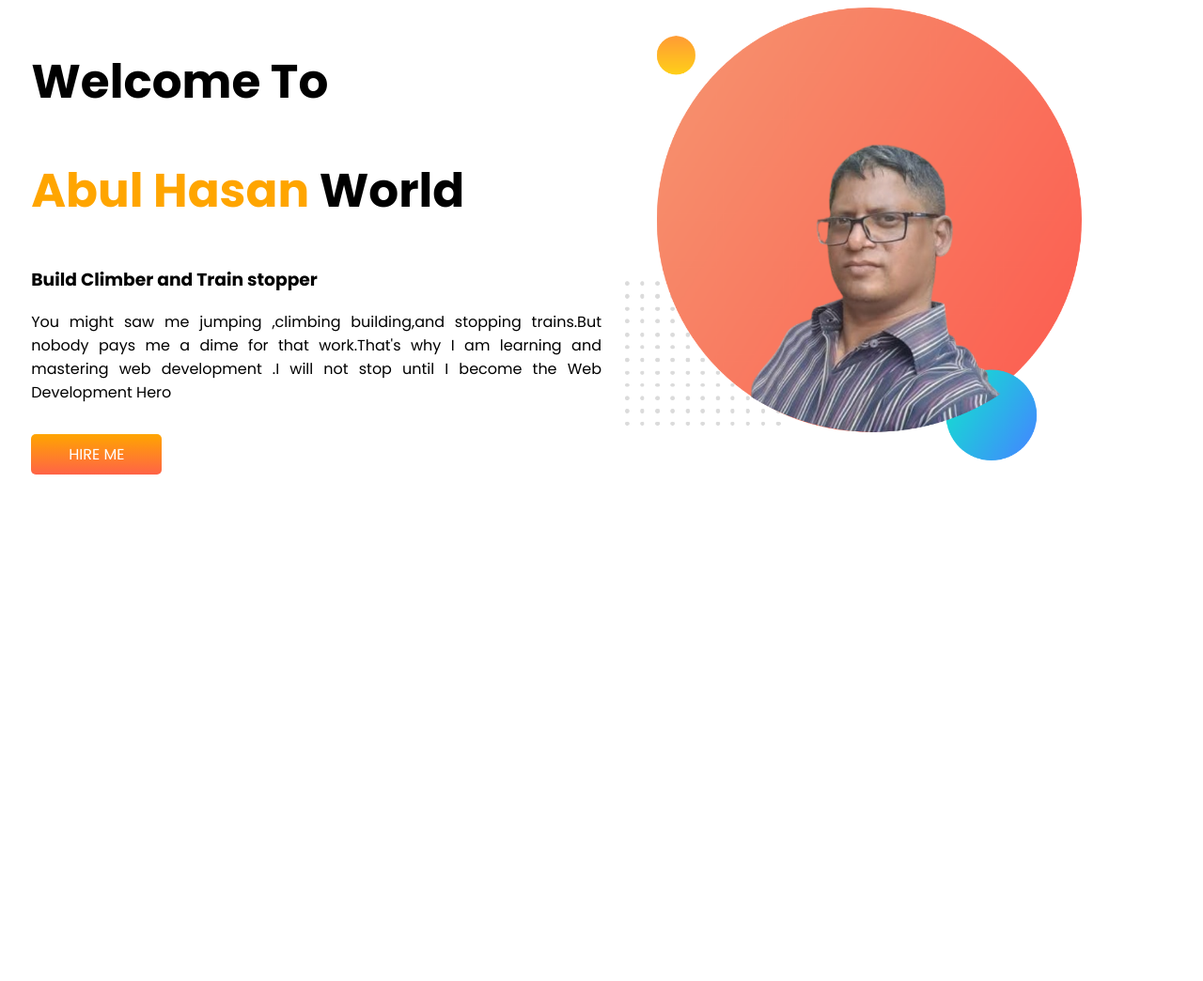
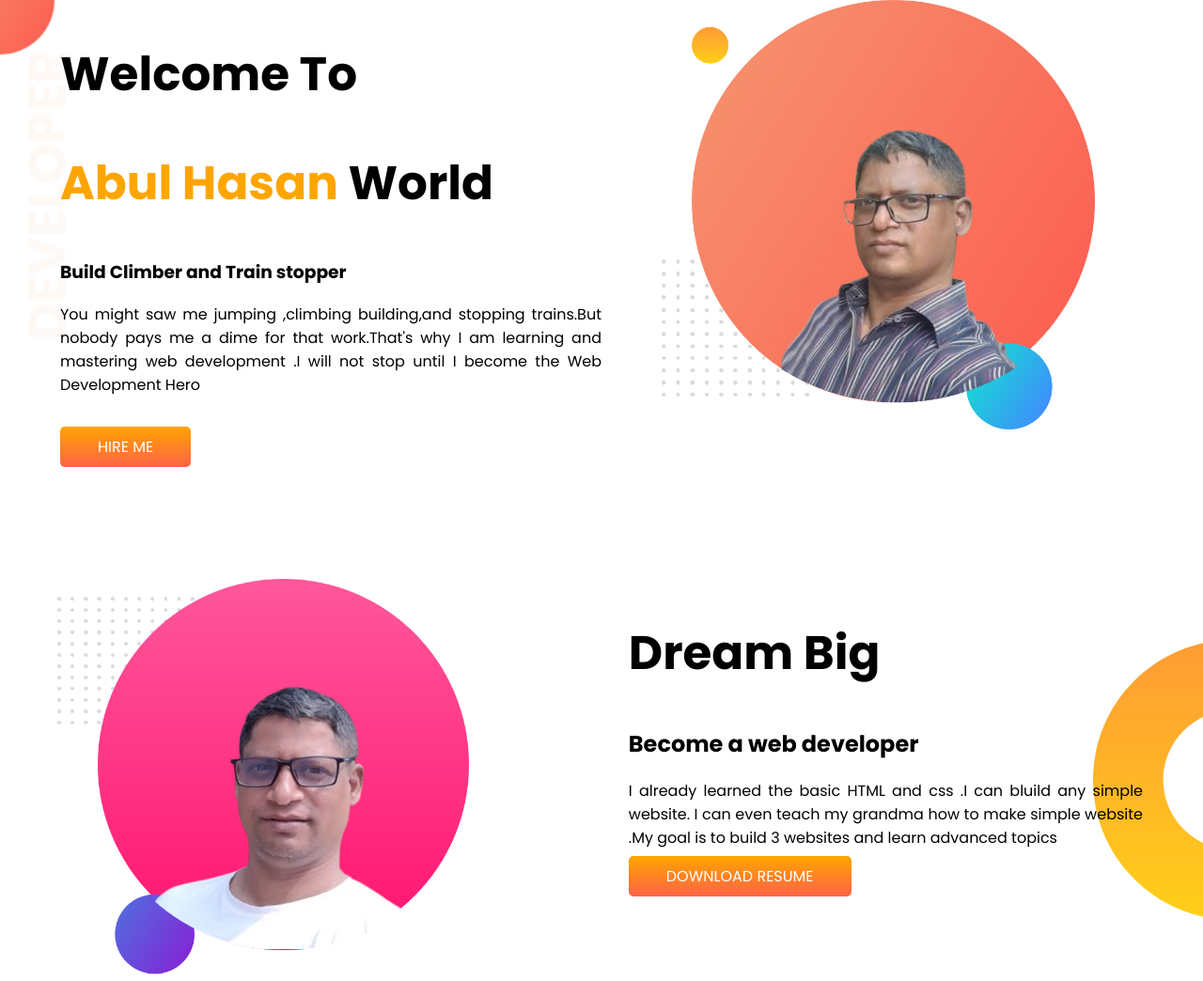
Before and after one commit to abul1980hasan/developer-portfolio, a plain HTML site: page index.html in a window 1280 px wide. Shown: the whole page at 94% size. Before the commit the page ends 800 px from the top, so only its background shows below. Drawn offline with Linux system fonts and the light colour scheme.

Commit message:
deam_big

```diff
--- a/index.html
+++ b/index.html
@@ -10,7 +10,7 @@
     <link rel="stylesheet" href="style.css">
 </head>
 <body>
-    <section>
+    <section class="top_banner">
         <div class="half-width">
             <h1>Welcome To</h1>
             <h1><span class="orange-color">Abul Hasan</span> World</h1>
@@ -22,5 +22,16 @@
             <img src="images/my-bg.png" alt="my_pic">
         </div>
     </section>
+    <section class="dream-big">
+        <div class="half-width">
+            <img src="images/my-bg2.png" alt="ropon_pic">
+        </div>
+        <div class="half-width">
+            <h1>Dream Big</h1>
+            <h2>Become a web developer</h2>
+            <span class="text_jus"><p>I already learned the basic HTML and css .I can bluild any simple website. I can even teach my grandma how to make simple website .My goal is to build 3 websites and learn advanced topics</p></span>
+            <a class="link_button" target="_blank" href="">DOWNLOAD RESUME</a>
+        </div>
+    </section>
 </body>
 </html>
--- a/style.css
+++ b/style.css
@@ -1,7 +1,7 @@
 
 body {
         font-family: "Poppins", sans-serif;
-
+        margin: 0;
       }
 h1{
     font-size: 50px;
@@ -14,7 +14,7 @@ section{
 }
 .half-width{
     width: 50%;
-    padding-left: 2%;
+    padding-left: 5%;
 }
 .half-width img{
     width: 80%;
@@ -30,3 +30,18 @@ section{
     color: white;
     font-weight: 700px;
 }
+.top_banner{
+    background-image:url(images/top-banner.png);
+    background-repeat: no-repeat;
+}
+.resume{
+    text-decoration: none;
+
+}
+.dream-big{
+    margin-top: 10%;
+    padding-right:5% ;
+    background-image: url(images/dream-bg.png);
+    background-repeat: no-repeat;
+    background-position: right;
+}
```
